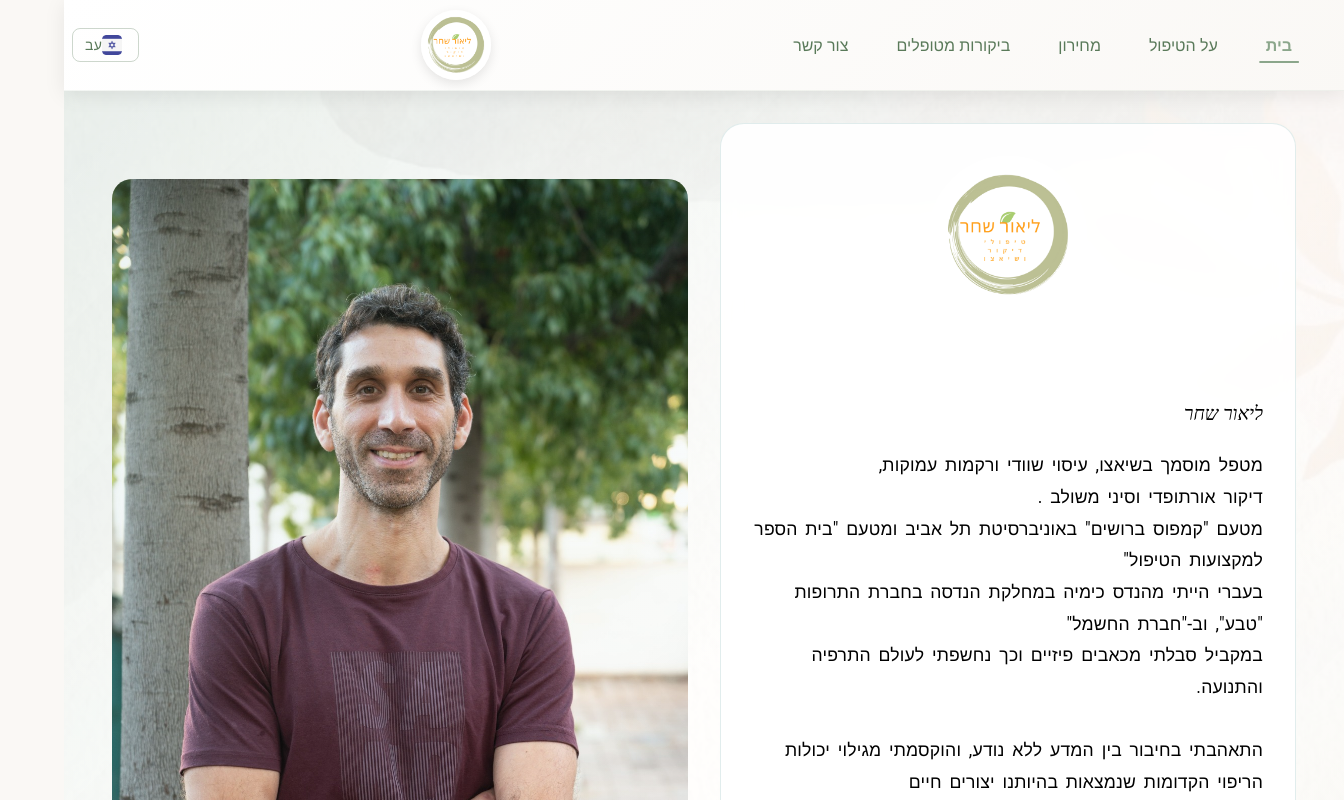
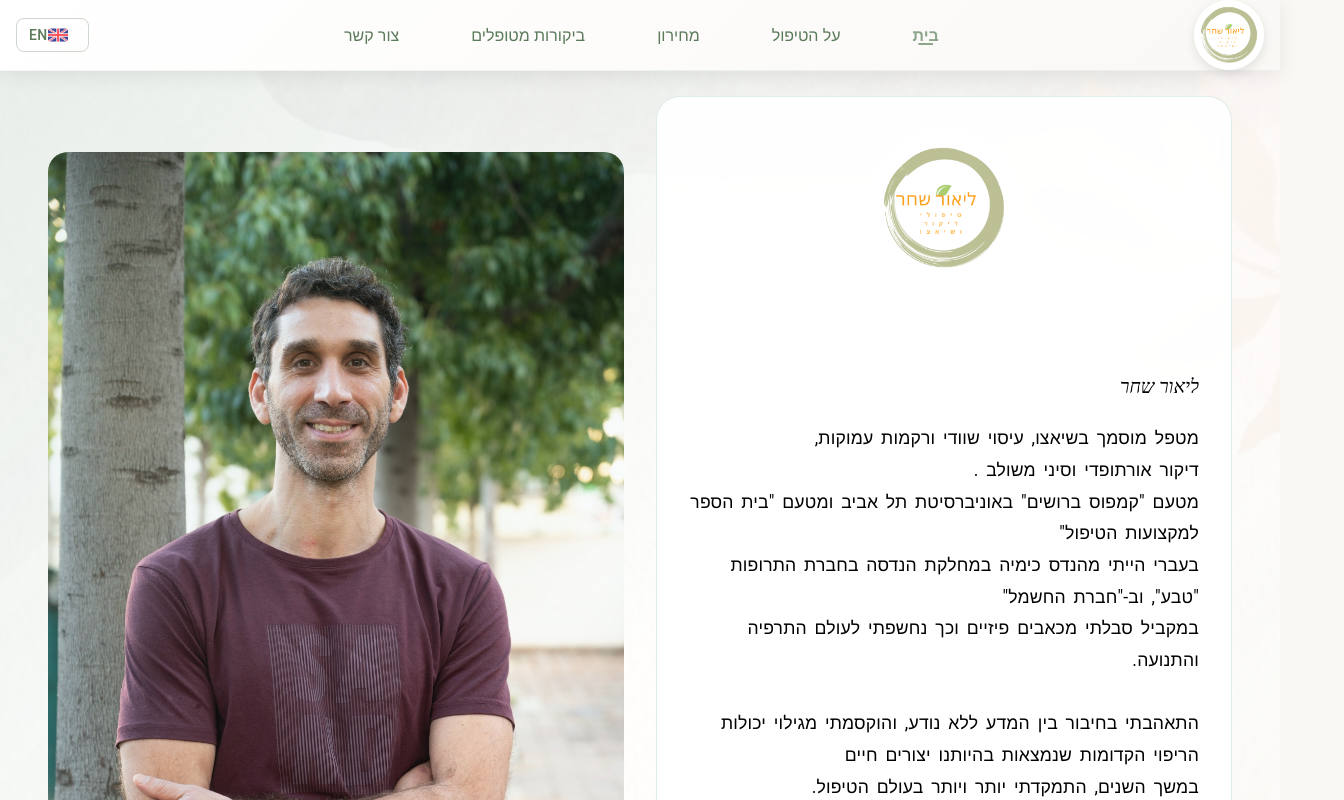
Before and after one commit to Rafcon96/lior-shiatsu, a React (Create React App) app: page / in a window 1280 px wide. Shown: the top 800 px of the page, 1344 px wide, since content can reach past the window. Built offline with nearby package versions, Linux system fonts and the light colour scheme.

Commit message:
fix header and overflow x

```diff
--- a/src/components/Footer/index.jsx
+++ b/src/components/Footer/index.jsx
@@ -17,6 +17,7 @@ const StyledFooter = styled(Box)(({ theme }) => ({
     marginTop: theme.spacing(8),
     boxShadow: '0 -4px 20px rgba(0, 0, 0, 0.1)',
     position: 'relative',
+    width: '100%',
     '&::before': {
       content: '""',
       position: 'absolute',
@@ -67,8 +68,8 @@ export default function Footer() {
 
     return (
         <StyledFooter>
-            <Box sx={{ width: '100%', px: { xs: 2, sm: 3, md: 4 } }}>
-                <Grid container direction="column" alignItems="center" spacing={3} dir={language ? 'ltr' : 'rtl'}>
+            <Box sx={{ width: '100%' }}>
+                <Grid container direction="column" alignItems="center"   dir={language ? 'ltr' : 'rtl'}>
                     <Grid item>
                         <ContactText>
                             {res.contact[Number(language)]}
--- a/src/components/Header/index.jsx
+++ b/src/components/Header/index.jsx
@@ -1,7 +1,7 @@
 import * as React from 'react';
 import AppBar from '@mui/material/AppBar';
 import Box from '@mui/material/Box';
-import Toolbar from '@mui/material/Toolbar';
+// import Toolbar from '@mui/material/Toolbar';
 import IconButton from '@mui/material/IconButton';
 import Menu from '@mui/material/Menu';
 import MenuIcon from '@mui/icons-material/Menu';
@@ -11,6 +11,7 @@ import { styled } from '@mui/material/styles';
 import LanguageBtn from '../LanguageBtn'
 import { useLang } from '../../context/language.context';
 import { Link, useLocation } from 'react-router-dom';
+import { Grid } from '@mui/material';
 
 const pages = [
   { name: ['בית', 'Home'], link: '/' },
@@ -26,7 +27,7 @@ const StyledAppBar = styled(AppBar)(({ theme }) => ({
   boxShadow: '0 4px 20px rgba(0, 0, 0, 0.08)',
   borderBottom: '1px solid rgba(139, 166, 139, 0.1)',
   transition: 'all 0.3s ease',
-  position: 'sticky',
+  // position: 'sticky',
   top: 0,
   zIndex: 1100,
   [theme.breakpoints.down('md')]: {
@@ -41,7 +42,7 @@ const StyledLink = styled(Link, {
   fontSize: '16px',
   fontWeight: active ? 600 : 500,
   textDecoration: 'none',
-  padding: '8px 20px',
+  // padding: '8px 20px',
   borderRadius: '8px',
   transition: 'all 0.3s ease',
   position: 'relative',
@@ -101,38 +102,8 @@ function ResponsiveAppBar() {
   };
 
   return (
-    <StyledAppBar position="sticky" sx={{ width: "100%" }}>
-      <Toolbar
-        sx={{
-          minHeight: { xs: 70, md: 90 },
-          px: { xs: 2, md: 4 },
-          width: '100%',
-          display: 'flex',
-        }}
-      >
-        {/* Container with 3 equal sections */}
-        <Box
-          sx={{
-            width: '100%',
-            display: 'flex',
-            justifyContent: { xs: 'space-between', md: 'space-between' },
-            alignItems: 'center',
-            paddingRight: language ? 5 : 0,
-            paddingLeft: language ? 0 : 5,
-            gap: { xs: 2, md: 0 },
-          }}
-        >
-          {/* Section 1: Mobile Menu Icon (Left for English, Right for Hebrew) */}
-          <Box
-            sx={{
-              flex: { xs: '1 1 33.333%', md: '0 0 auto' },
-              display: 'flex',
-              justifyContent: language ? 'flex-start' : 'flex-end',
-              alignItems: 'center',
-            }}
-          >
-            {/* Mobile Menu */}
-            <Box
+    <StyledAppBar>
+    <Grid container px={2} sx={{ display: { xs: 'flex', md: 'none' },}}>  <Box
     sx={{
       display: { xs: 'flex', md: 'none' },
       flex: '1 1 33.333%',
@@ -195,17 +166,53 @@ function ResponsiveAppBar() {
       ))}
     </Menu>
   </Box>
-            {/* Desktop Menu */}
   <Box
     sx={{
-                display: { xs: 'none', md: 'flex' },
-                justifyContent: language ? "space-between" : "space-between",
-                gap: 1,
-                flexWrap: 'wrap',
+      display: { xs: 'flex', md: 'none' },
+      flex: '1 1 33.333%',
+      alignItems: 'center',
+      justifyContent: 'center',
     }}
-              dir={language ? 'ltr' : 'rtl'}
-            >
-              {pages.map((page, index) => (
+  >  <LogoContainer>
+    <img
+      src={`${process.env.PUBLIC_URL}/liorLogo2.png`}
+      alt="liorLogo"
+    />
+  </LogoContainer>
+  </Box>
+  <Box
+    sx={{
+      display: { xs: 'flex', md: 'none' },
+
+      alignItems: 'center',
+      justifyContent: 'flex-end',
+    }}
+  > <LanguageBtn /></Box>
+  </Grid>
+      <Grid container justifyContent="space-between" px={2} sx={{ display: { xs: 'none', md: 'flex' },}}>
+
+  <Box
+    sx={{
+      display: 'flex',
+
+      alignItems: 'center',
+      justifyContent: 'center',
+    }}
+  >  <LogoContainer>
+    <img
+      src={`${process.env.PUBLIC_URL}/liorLogo2.png`}
+      alt="liorLogo"
+    />
+  </LogoContainer>
+  </Box>
+  <Box
+    sx={{
+      display:"flex",
+      alignItems: 'center',
+      justifyContent: 'start',
+      gap: 9,
+    }}
+  >          {pages.map((page, index) => (
     <StyledLink
       key={index}
       to={page.link}
@@ -213,41 +220,17 @@ function ResponsiveAppBar() {
     >
       {page.name[Number(language)]}
     </StyledLink>
-              ))}
-            </Box>
-          </Box>
-
-          {/* Section 2: Logo (Center) */}
+  ))}      </Box>
   <Box
     sx={{
-              flex: { xs: '1 1 33.333%', md: '0 0 auto' },
-              display: 'flex',
-              justifyContent: 'center',
+      display:'flex',
+
       alignItems: 'center',
+      justifyContent: 'flex-end',
     }}
-          >
-            <LogoContainer>
-              <img
-                src={`${process.env.PUBLIC_URL}/liorLogo2.png`}
-                alt="liorLogo"
-              />
-            </LogoContainer>
-          </Box>
+  > <LanguageBtn /></Box></Grid>
+  </StyledAppBar>
 
-          {/* Section 3: Language Button (Right for English, Left for Hebrew) */}
-          <Box
-            sx={{
-              flex: { xs: '1 1 33.333%', md: '0 0 auto' },
-              display: 'flex',
-              justifyContent:  'flex-end',
-              alignItems: 'center',
-            }}
-          >
-            <LanguageBtn />
-          </Box>
-        </Box>
-      </Toolbar>
-    </StyledAppBar>
   );
 }
 export default ResponsiveAppBar;
--- a/src/components/LanguageBtn/index.jsx
+++ b/src/components/LanguageBtn/index.jsx
@@ -4,8 +4,8 @@ import React from 'react'
 import { useLang } from '../../context/language.context'
 
 const res = [
-    {img:'/english.png',title:"EN"},
-    {img:'/hebrow.png',title:"עב"}
+
+    {img:'/hebrow.png',title:"עב"},    {img:'/english.png',title:"EN"},
 ]
 
 const StyledButton = styled(Button)(({ theme }) => ({
@@ -23,7 +23,7 @@ const StyledButton = styled(Button)(({ theme }) => ({
     transform: 'translateY(-1px)',
   },
   '& .MuiButton-startIcon': {
-    marginRight: theme.spacing(0.5),
+    // marginRight: theme.spacing(0.5),
     marginLeft: 0,
   },
 }));
--- a/src/components/Layout/index.jsx
+++ b/src/components/Layout/index.jsx
@@ -34,7 +34,7 @@ export default function Layout({children}) {
           position: 'relative',
         }}
       >
-          <Box sx={{ width: '100%', maxWidth: '100%', px: { xs: 0, sm: 3, md: 4 }, mx: 'auto' }}>
+          <Box sx={{ width: '100%', maxWidth: '100%', px: { xs: 0, sm: 3, md: 4 }, mx: 'auto',pt: 8 }}>
           {children}
         </Box>
       </Box>
```
Lines whose indentation alone changed are shown as unchanged.
